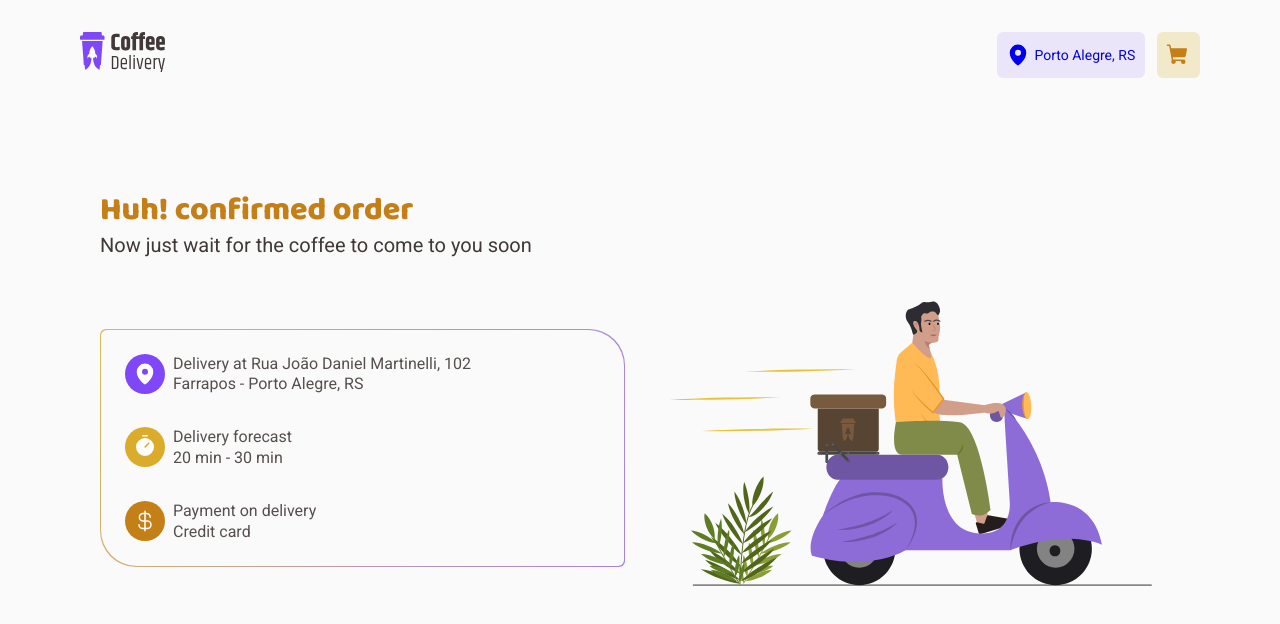
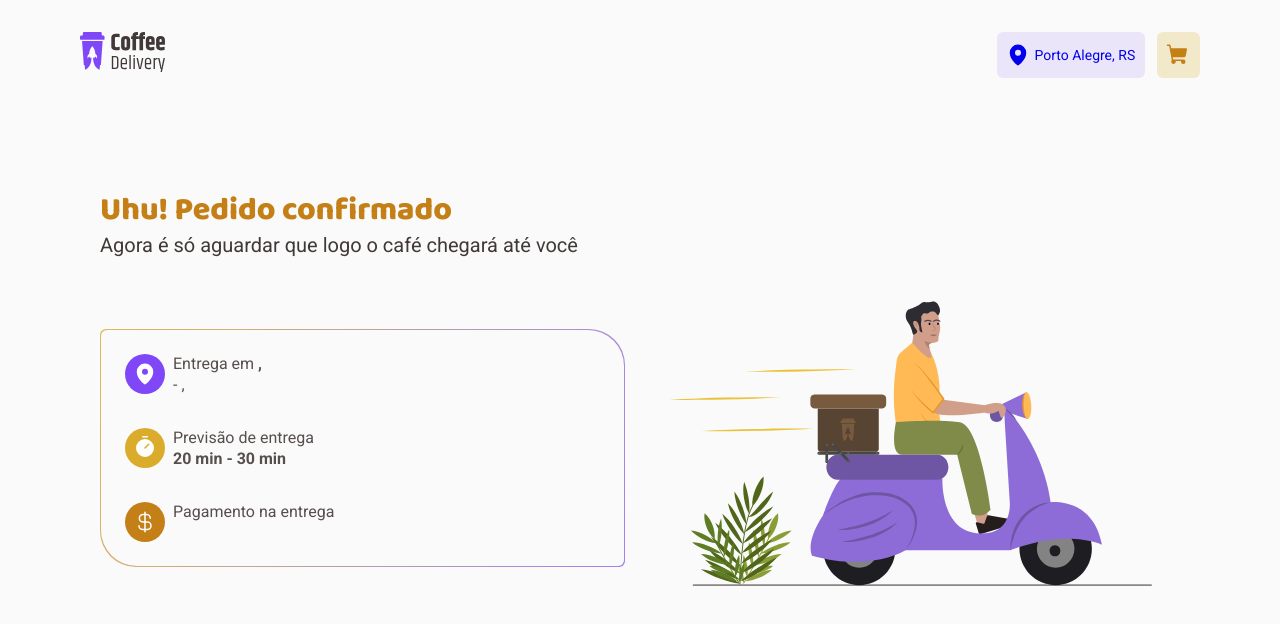
Before and after one commit to marcosvaldeni/coffeedelivery, a React (Vite) app: page /success in a window 1280 px wide. Shown: the top 624 px of the page. Built offline with nearby package versions, Linux system fonts and the light colour scheme.

Commit message:
version 0.1 done

```diff
--- a/src/contexts/CartContext.tsx
+++ b/src/contexts/CartContext.tsx
@@ -1,5 +1,6 @@
 import { createContext, ReactNode, useState } from 'react';
-import { ICoffee } from '../service/Coffee';
+import { ICoffee } from '../models/Coffee';
+import { IPurchase } from '../models/Purchase';
 
 interface CartProviderProps {
   children: ReactNode;
@@ -7,26 +8,17 @@ interface CartProviderProps {
 
 interface CartContextData {
   coffeesList: ICoffee[];
+  purchase: IPurchase | undefined;
   addProduct: (id: string, amount: number) => void;
   removeProduct: (id: string) => void;
   clearProducts: () => void;
-}
-
-interface Address {
-
-}
-
-interface Purchase {
-  id: string;
-  coffeesList: ICoffee[];
-  payment: string;
-  address: Address;
+  addNewPurchase: (purchase: IPurchase) => void;
 }
 
 export const CartContext = createContext<CartContextData>({} as CartContextData);
 
 export function CartContextProvider({ children }: CartProviderProps) {
-  const [purchase, setPurchase] = useState<Purchase>();
+  const [purchase, setPurchase] = useState<IPurchase>();
   const [coffeesList, setCoffeesList] = useState<ICoffee[]>(() => {
 
     const storedStateAsJSON = localStorage.getItem(
@@ -39,6 +31,10 @@ export function CartContextProvider({ children }: CartProviderProps) {
 
     return [];
   });
+
+  function addNewPurchase(purchase: IPurchase) {
+    setPurchase(purchase);
+  }
 
   function addProduct(id: string, amount: number) {
 
@@ -71,7 +67,7 @@ export function CartContextProvider({ children }: CartProviderProps) {
 
   return (
     <CartContext.Provider
-      value={{addProduct, removeProduct, clearProducts, coffeesList}}
+      value={{addNewPurchase, addProduct, removeProduct, clearProducts, coffeesList, purchase}}
     >
       {children}
     </CartContext.Provider>
--- a/src/layouts/DefaultLayout.tsx
+++ b/src/layouts/DefaultLayout.tsx
@@ -1,5 +1,4 @@
 import { Outlet } from 'react-router-dom';
-import { Footer } from '../components/Footer';
 import { Header } from '../components/Header';
 
 export function DefaultLayout() {
--- /dev/null
+++ b/src/models/Address.ts
@@ -0,0 +1,8 @@
+export interface IAddress {
+  street: string;
+  number: string;
+  district: string;
+  city: string;
+  uf: string;
+  cep: string;
+}
--- /dev/null
+++ b/src/models/Purchase.ts
@@ -0,0 +1,9 @@
+import { IAddress } from "./Address";
+import { ICoffee } from "./Coffee";
+
+export interface IPurchase {
+  id: string;
+  coffeesList: ICoffee[];
+  payment: string;
+  address: IAddress;
+}
--- a/src/pages/Checkout/index.tsx
+++ b/src/pages/Checkout/index.tsx
@@ -29,7 +29,20 @@ import { Total } from '../../components/Total';
 import { useContext } from 'react';
 import { CartContext } from '../../contexts/CartContext';
 
-const formValidationSchema = zod.object({
+import { IAddress } from '../../models/Address';
+import { idgem } from '../../util/idgem';
+
+interface SubmitProps {
+  street: string;
+  number: string;
+  district: string;
+  city: string;
+  uf: string;
+  cep: string;
+  pay: string;
+}
+
+const PurchaseFormDataSchema = zod.object({
   street: zod.string().min(5, 'Informe o logradouro'),
   city: zod.string().min(2, 'Informe Cidade'),
   district: zod.string().min(2, 'Informe o Bairro'),
@@ -37,18 +50,56 @@ const formValidationSchema = zod.object({
   cep: zod.string().min(9, 'Informe o Estado'),
   number: zod.string().min(1, 'Informe o Numero'),
   pay: zod.string(),
+  complement: zod.string(),
 });
 
+type PurchaseFormData = zod.infer<typeof PurchaseFormDataSchema>
+
 export function Checkout() {
-  const { register, handleSubmit, watch, setValue, formState: {errors} } = useForm({
-    resolver: zodResolver(formValidationSchema)
+  const { register, handleSubmit, watch, setValue, formState: {errors} } = useForm<PurchaseFormData>({
+    resolver: zodResolver(PurchaseFormDataSchema),
+    defaultValues: {
+      street: '',
+      city: '',
+      district: '',
+      uf: '',
+      number: '',
+      pay: '',
+      complement: '',
+      cep: ''
+    }
   });
-  const { coffeesList } = useContext(CartContext);
+  const { coffeesList, addNewPurchase, clearProducts } = useContext(CartContext);
 
   const navigate = useNavigate()
 
-  function handleFormSubmit(data: any) {
-    console.log(data);
+  function handleFormSubmit({
+    street,
+    city,
+    district,
+    number,
+    cep,
+    pay,
+    uf
+  }: SubmitProps) {
+
+    const address: IAddress = {
+      street,
+      city,
+      district,
+      number,
+      cep,
+      uf
+    };
+
+    addNewPurchase({
+      id: idgem(),
+      address,
+      payment: pay,
+      coffeesList,
+    });
+
+    clearProducts();
 
     navigate('/success');
   }
@@ -114,21 +165,21 @@ export function Checkout() {
                 </PaymentHeaer>
                 <CheckBoxContainer>
                   <CheckBox>
-                      <input {...register('pay')} type="radio" id="credit" value="credit" />
+                      <input {...register('pay')} type="radio" id="credit" value="Cartão de Crédito" />
                     <label htmlFor="credit">
                       <CreditCard size={20} />
                       cartão de crédito
                     </label>
                   </CheckBox>
                   <CheckBox>
-                    <input {...register('pay')} type="radio" id="debit" value="debit" />
+                    <input {...register('pay')} type="radio" id="debit" value="Cartão de Débito" />
                     <label htmlFor="debit">
                       <Bank size={20} />
                       cartão de débito
                     </label>
                   </CheckBox>
                   <CheckBox>
-                  <input {...register('pay')} type="radio" id="cash" value="cash" />
+                  <input {...register('pay')} type="radio" id="cash" value="Dinheiro" />
                     <label htmlFor="cash">
                       <Money size={20} />
                       dinheiro
--- a/src/pages/Success/index.tsx
+++ b/src/pages/Success/index.tsx
@@ -13,12 +13,24 @@ import {
 } from "./styles";
 
 import inllustration from '../../assets/illustration.svg';
+import { useContext } from "react";
+import { CartContext } from "../../contexts/CartContext";
+import { useNavigate } from "react-router-dom";
 
 export function Success() {
+  const { purchase } = useContext(CartContext);
+
+  const navigate = useNavigate()
+
+  if(purchase) {
+    navigate('/checkout');
+    console.log('test');
+  }
+
   return (
     <Main>
-      <Title>Huh! confirmed order</Title>
-      <SubTitle>Now just wait for the coffee to come to you soon</SubTitle>
+      <Title>Uhu! Pedido confirmado</Title>
+      <SubTitle>Agora é só aguardar que logo o café chegará até você</SubTitle>
 
       <MainContainer>
 
@@ -29,8 +41,8 @@ export function Success() {
                 <MapPin weight="fill" />
               </IconMap>
               <div>
-                <p>Delivery at Rua João Daniel Martinelli, 102</p>
-                <p>Farrapos - Porto Alegre, RS</p>
+                <p>Entrega em <strong>{purchase?.address.street}, {purchase?.address.number}</strong></p>
+                <p>{purchase?.address.district} - {purchase?.address.city}, {purchase?.address.uf}</p>
               </div>
             </InfoDiv>
 
@@ -39,8 +51,8 @@ export function Success() {
                 <Timer weight="fill" />
               </IconTime>
               <div>
-                <p>Delivery forecast</p>
-                <p>20 min - 30 min</p>
+                <p>Previsão de entrega</p>
+                <p><strong>20 min - 30 min</strong></p>
               </div>
             </InfoDiv>
 
@@ -49,8 +61,8 @@ export function Success() {
                 <CurrencyDollar weight="fill" />
               </IconCurrency>
               <div>
-                <p>Payment on delivery</p>
-                <p>Credit card</p>
+                <p>Pagamento na entrega</p>
+                <p><strong>{purchase?.payment}</strong></p>
               </div>
             </InfoDiv>
 
--- /dev/null
+++ b/src/util/idgem.ts
@@ -0,0 +1,3 @@
+export function idgem() {
+  return Math.floor(Math.random() * Date.now()).toString(16);
+}
```
Also changed, not shown: src/models/Coffee.ts (renamed from src/service/Coffee.ts).
